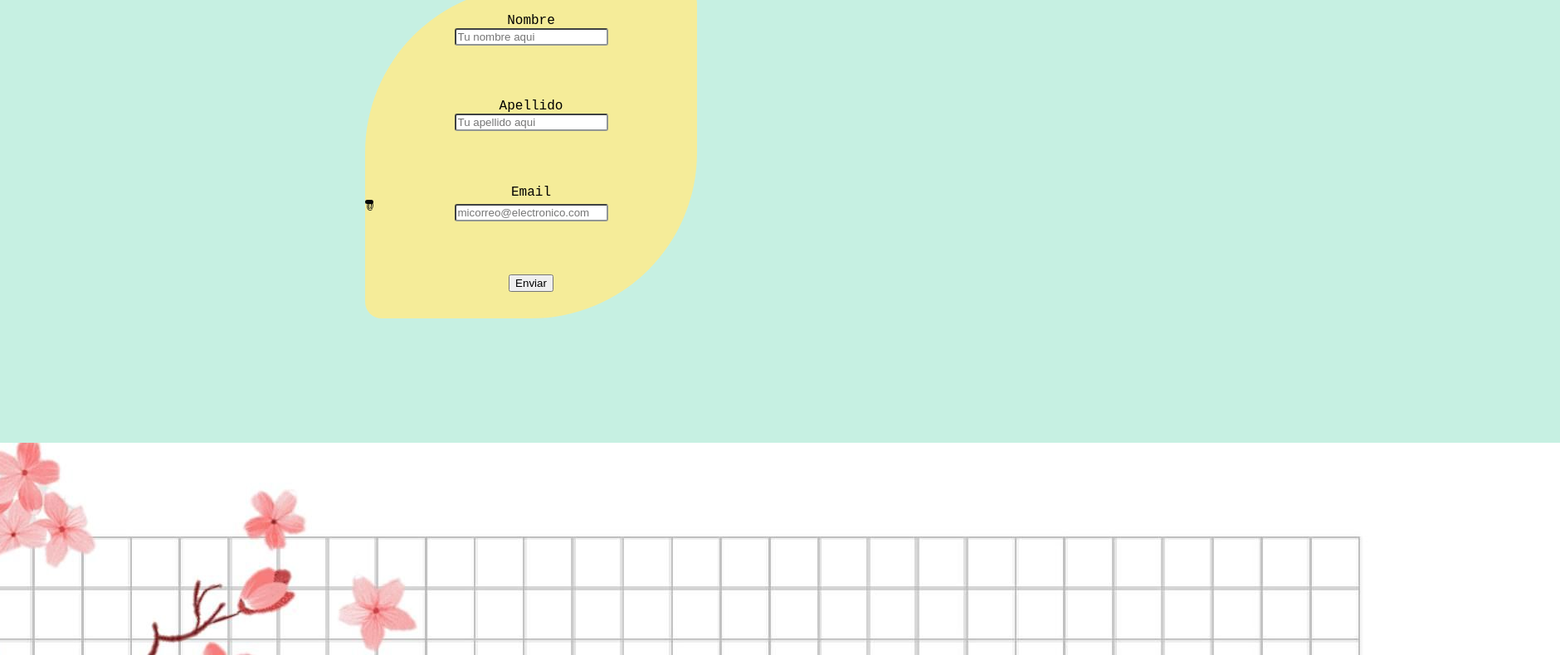
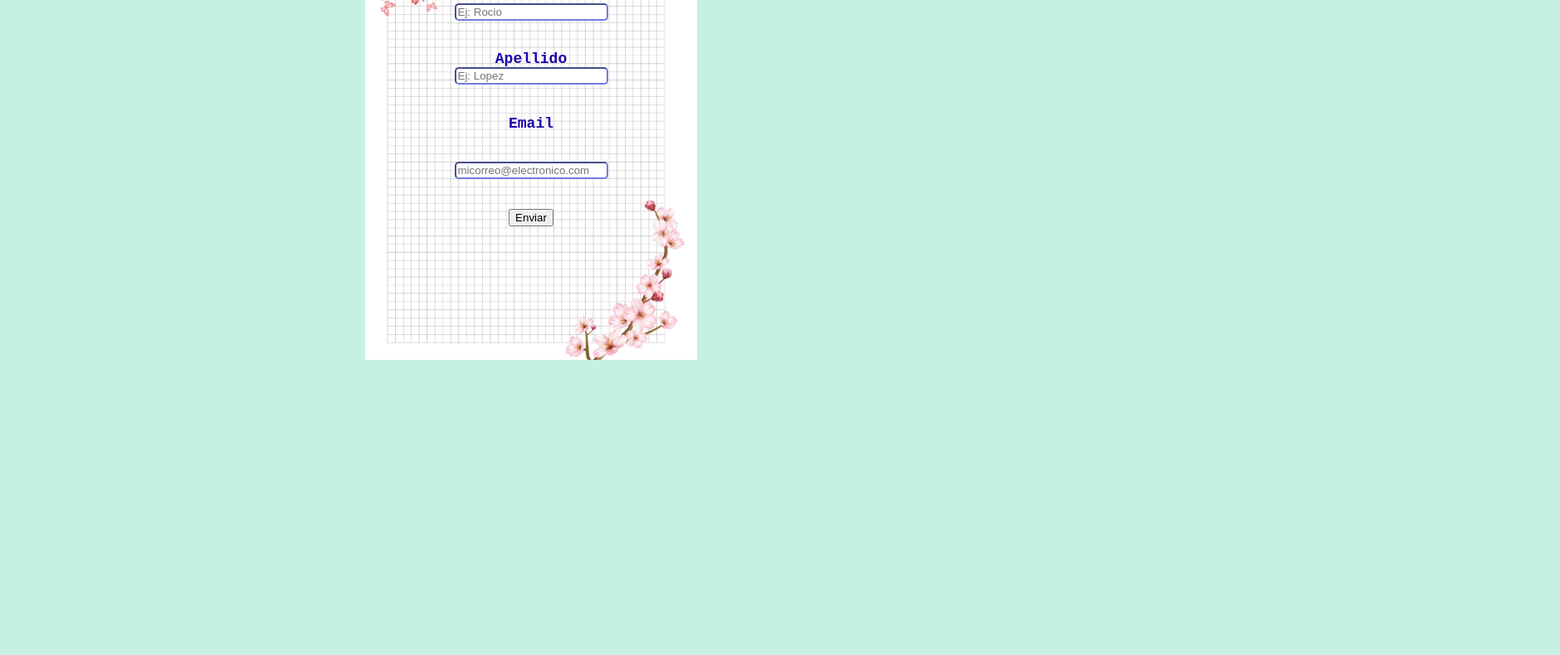
Before and after one commit to Lorenix/ProyectoWeb, a plain HTML site: page contacto.html in a window 1280 px wide. Shown: the part 274-1064 px from the top of the page at 83% size, 1880 px wide, since content can reach past the window. After the commit the page ends 800 px from the top, so only its background shows below. Drawn offline with Linux system fonts and the light colour scheme.

```diff
--- a/contacto.html
+++ b/contacto.html
@@ -23,23 +23,22 @@
         <div class="name">
           <label class="form-control">Nombre</label>
           <div class="form-control">
-          <input type="text" class="form-control" placeholder="Tu nombre aqui" required>
+          <input type="text" class="form-control" placeholder="Ej: Rocio" required>
           </div>
         </div>
         <div class="surname">
           <label class="form-control">Apellido</label>
           <div class="form-control">
-          <input type="text" class="form-control" placeholder="Tu apellido aqui" required>
+          <input type="text" class="form-control" placeholder="Ej: Lopez" required>
           </div>
         </div>
         <div class="email">
           <label class="form-control">Email</label>
-          <div class="logo-mail">
-            <span class="form-logo"><small>@</small></span>
-            <input type="email" class="form-control" placeholder="micorreo@electronico.com" required>
-          </div>
         </div>
-        <div class="form-control"><button type="submit">Enviar</button>
+        <div class="form-control">
+          <input type="email" class="form-control" placeholder="micorreo@electronico.com" required>
+        </div>
+        <div class="button"><button type="submit">Enviar</button>
         </div>
       </form>
     </div>
--- a/css/contacto.css
+++ b/css/contacto.css
@@ -41,7 +41,8 @@ a, p, .home{
 }
 
 .container{
-    height: 700px;;
+    height: 600px;
+    width: 300px;
     display: flex;
     justify-content: center;
     align-items: center;
@@ -49,18 +50,19 @@ a, p, .home{
 }
 
 form{
-    width: 400px;
-    height: 400px;
-    background-color: rgb(245, 236, 153);
+    width: 90%;
+    height: 50%;
     display: flex;
     flex-direction: column;
-    justify-content: space-around;
+    justify-content: space-between;
     text-align: center;
     border-radius: 50% 5%;
+    border-style: none;
     font-family: 'Courier New', Courier, monospace;
-    color: black;
-    font-size: 16px;
-    font-weight: 500;
+    color: rgb(28, 3, 172);
+    font-size: 18px;
+    font-weight: 600;
+    z-index: 2;
 }
 
 label input{
@@ -72,19 +74,25 @@ label input{
 
 }
 
-.form-logo{
-    width: 10px;
-    height: 5px;
-    color: black;
-    background-color: rgb(7, 10, 10);
-    border-radius: 3px 3px;
-    display: flex;
-    justify-content: flex-end;
+
+.form-control{
+    border-radius: 5px 5px;
+    border-color: rgb(113, 124, 224);
 
 }
+.button{
+    width: 17gitrem;
+    height: 2rem;
+    border-radius: 10px 10px;
+}
 
-input{
-    border-radius: 3px 3px;
-    border-color: rgb(145, 150, 150);
+.paper{
+    width: 25em;
+    height: 0em;
+    display: flex;
+    display: flex;
+    flex-direction: column;
+    justify-content: end;
+    z-index: 1;
 
 }
```
Also changed, not shown: css/home.css (+0 -9 lines).
